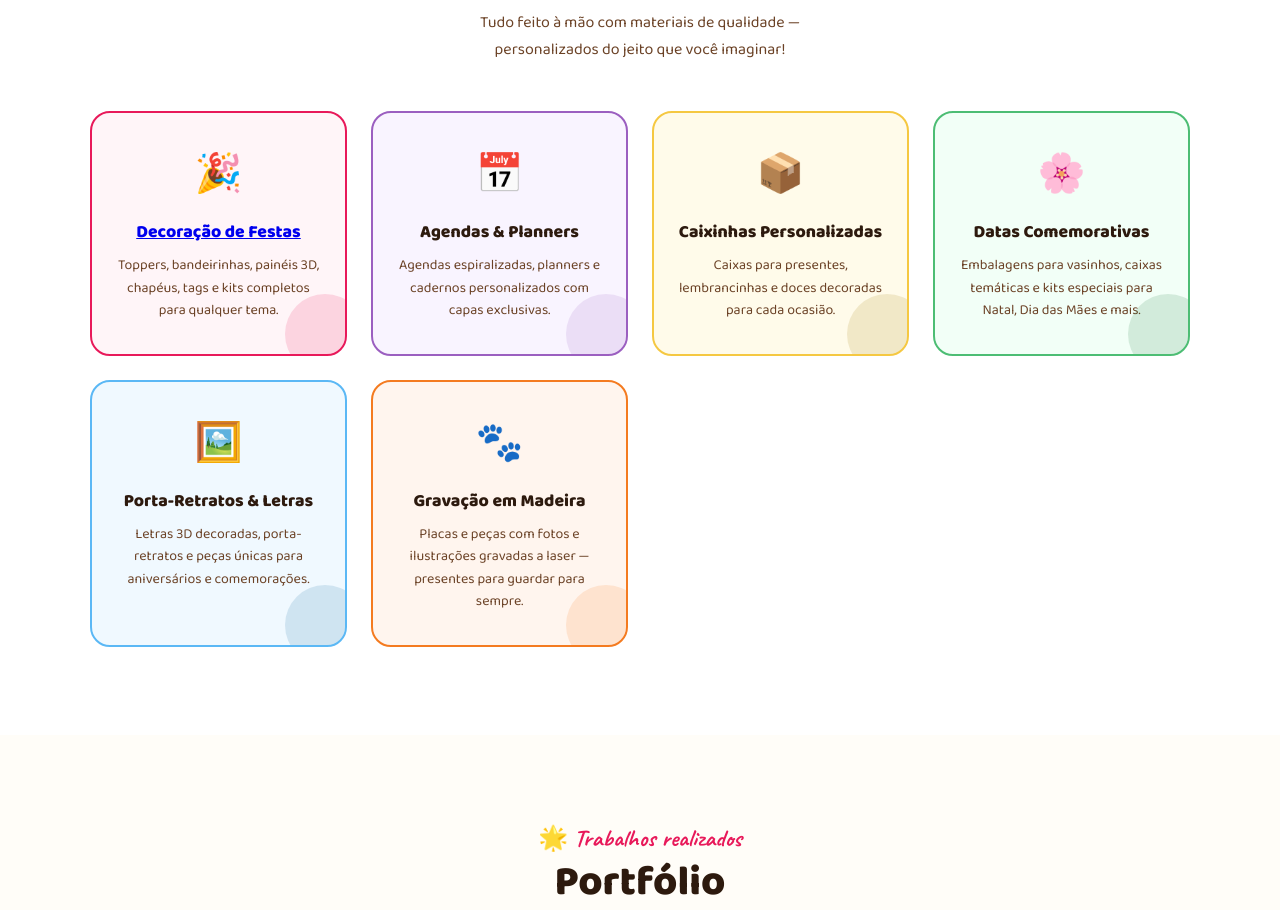
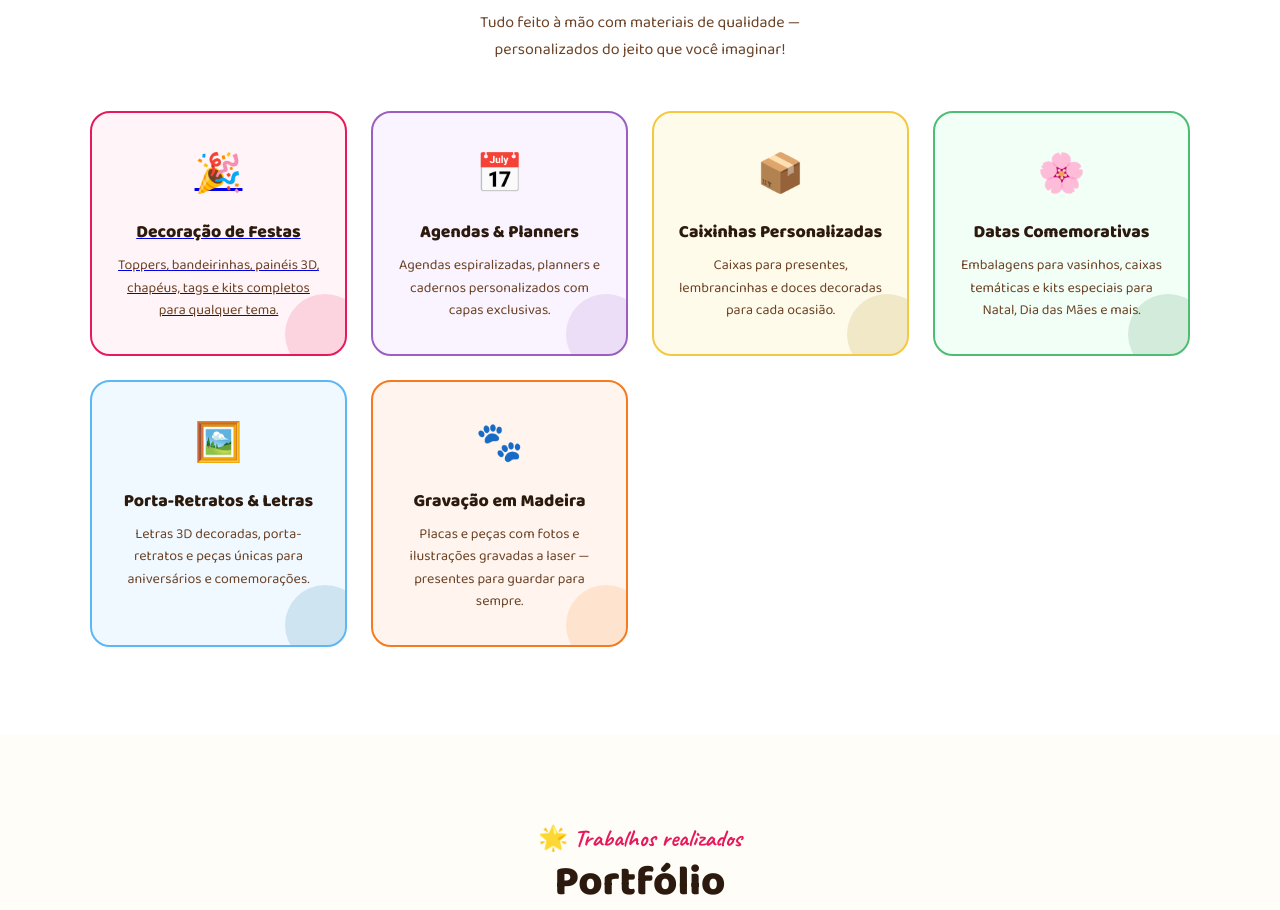
Before and after one commit to magaliartes/magaliartessite, a plain HTML site: page index.html in a window 1280 px wide. Shown: the part 977-1887 px from the top of the page. Drawn offline with Linux system fonts and the light colour scheme.

Commit message:
Modify 'Decoração de Festas' product card structure
Updated product card for 'Decoração de Festas' to remove the link from the heading.

```diff
--- a/index.html
+++ b/index.html
@@ -466,11 +466,13 @@ footer a{color:var(--amarelo);text-decoration:none}
     <h2 class="sec-title">Nossos Produtos</h2>
     <p class="sec-sub">Tudo feito à mão com materiais de qualidade — <br>personalizados do jeito que você imaginar!</p>
     <div class="produtos-grid">
+      <a href="decoracaofesta.html">
       <div class="prod-card pc-rosa">
         <span class="prod-emoji">🎉</span>
-        <h3><a href="decoracaofesta.html">Decoração de Festas</a></h3>
+        <h3>Decoração de Festas</h3>
         <p>Toppers, bandeirinhas, painéis 3D, chapéus, tags e kits completos para qualquer tema.</p>
       </div>
+      </a>
       <div class="prod-card pc-roxo">
         <span class="prod-emoji">📅</span>
         <h3>Agendas & Planners</h3>
```
